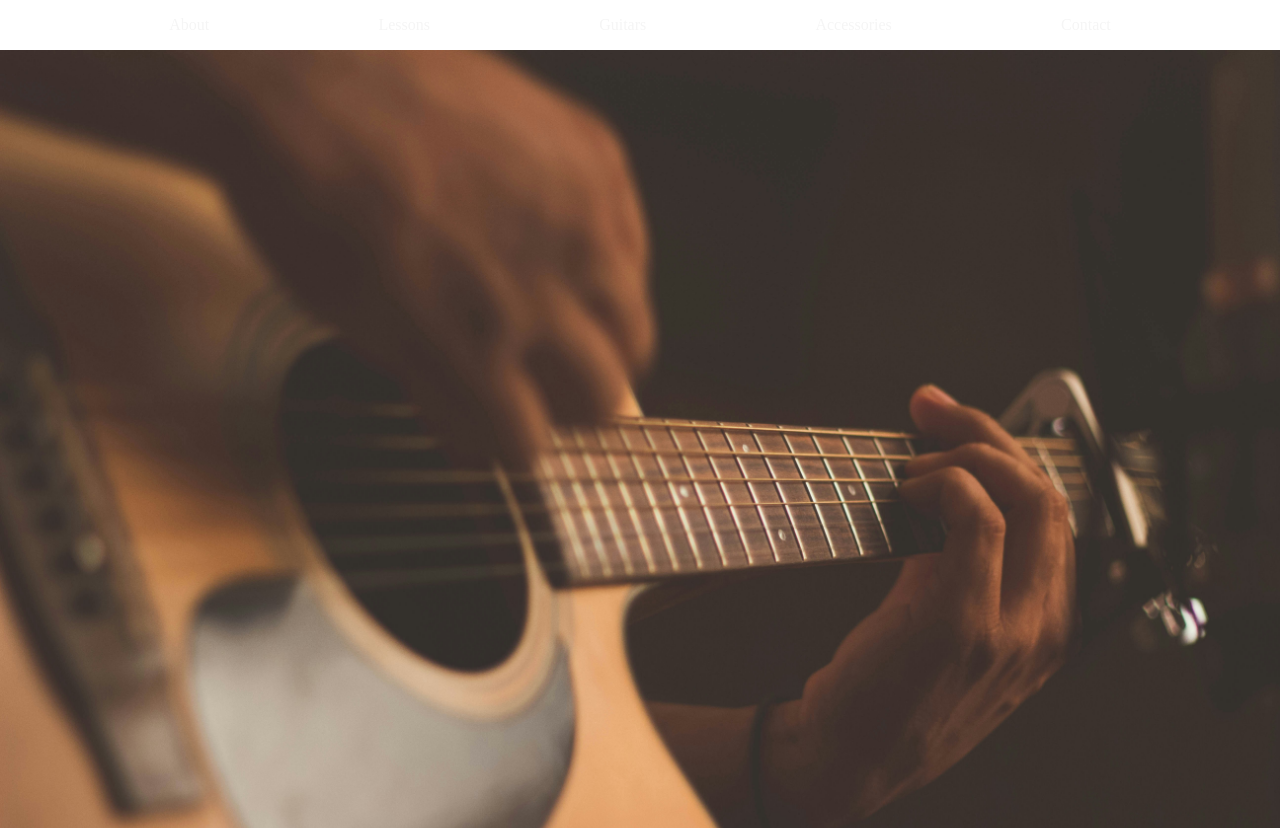
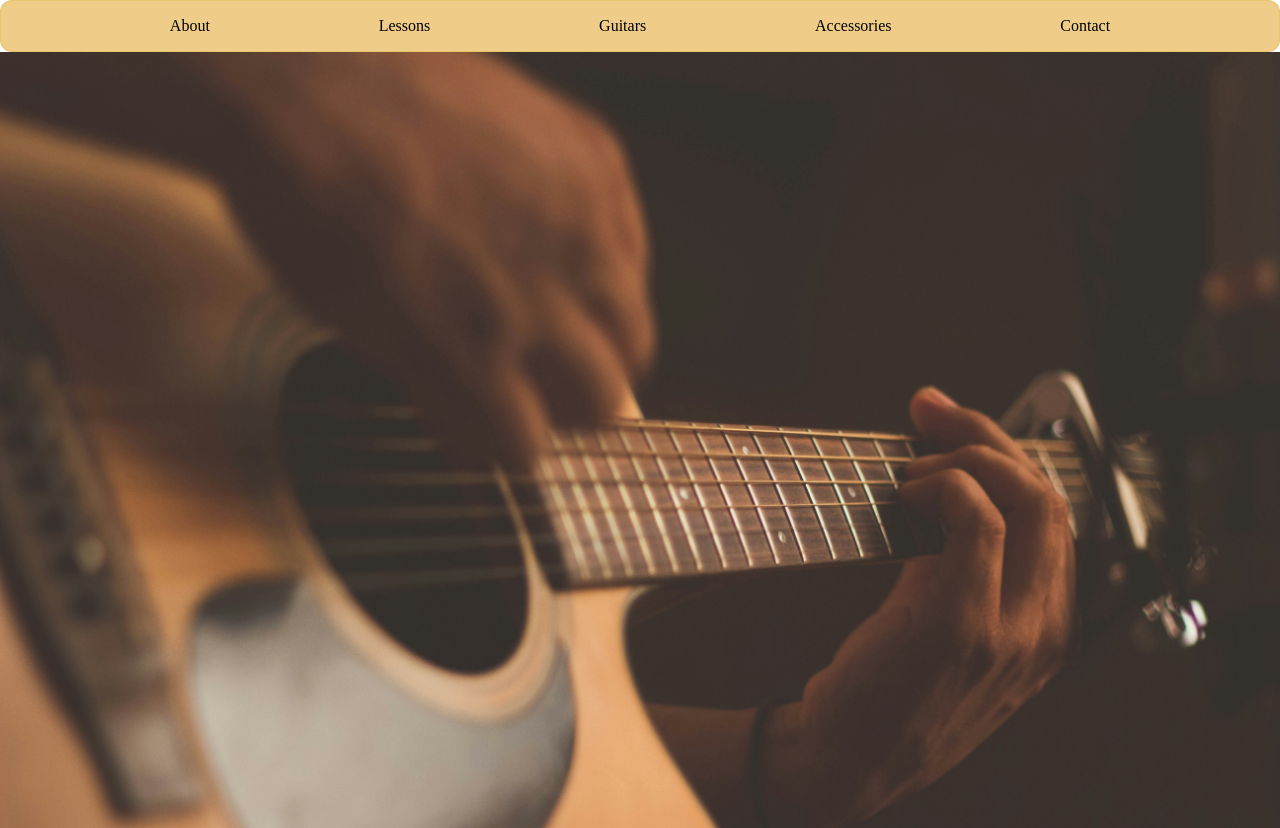
Before and after one commit to lcliff97/Assignment-One, a plain HTML site: page index.html in a window 1280 px wide. Shown: the top 828 px of the page. Drawn offline with Linux system fonts and the light colour scheme.

Commit message:
nav colour

```diff
--- a/index.html
+++ b/index.html
@@ -8,7 +8,7 @@
     <script src="app.js" defer></script>
   </head>
   <body>
-    <nav class="navbar">
+    <nav class="navbar navbarbackground">
       <p>About</p>
       <p>Lessons</p>
       <p>Guitars</p>
--- a/style.css
+++ b/style.css
@@ -22,11 +22,13 @@ body {
 .navbar {
   display: flex;
   justify-content: space-evenly;
-  background-color: linear-gradient(
-    to right,
-    rgb(55, 65, 81),
-    rgb(17, 24, 39),
-    rgb(0, 0, 0)
-  );
-  color: whitesmoke;
 }
+
+.navbarbackground {
+  margin: 0px;
+  backdrop-filter: blur(5px) saturate(200%);
+  -webkit-backdrop-filter: blur(50px) saturate(100%);
+  background-color: rgba(223, 155, 19, 0.5);
+  border-radius: 12px;
+  border: 1px solid rgba(217, 175, 49, 0.3);
+}
```
